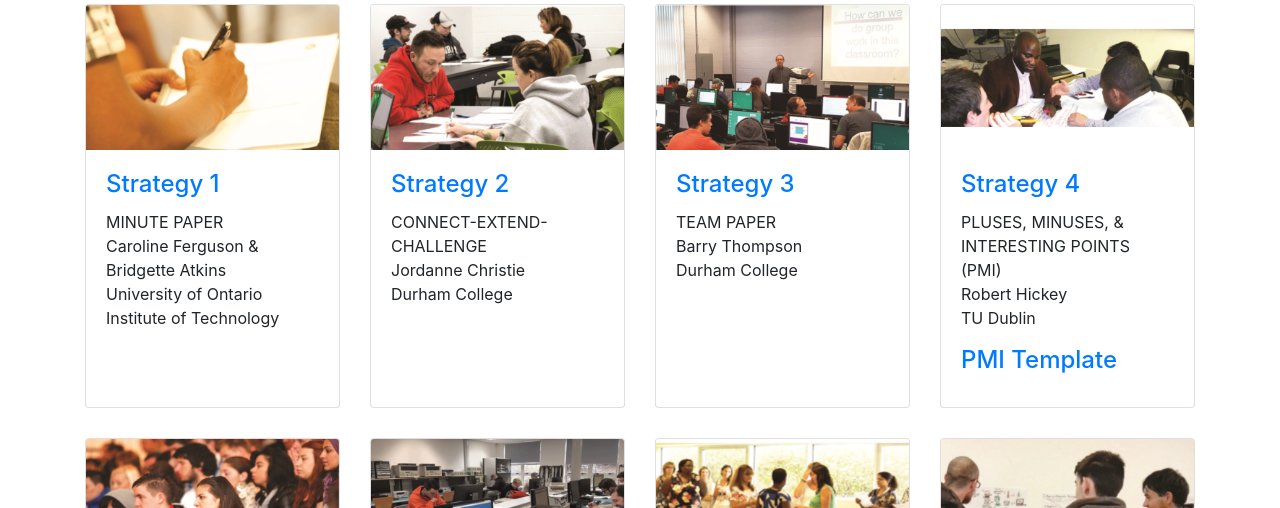
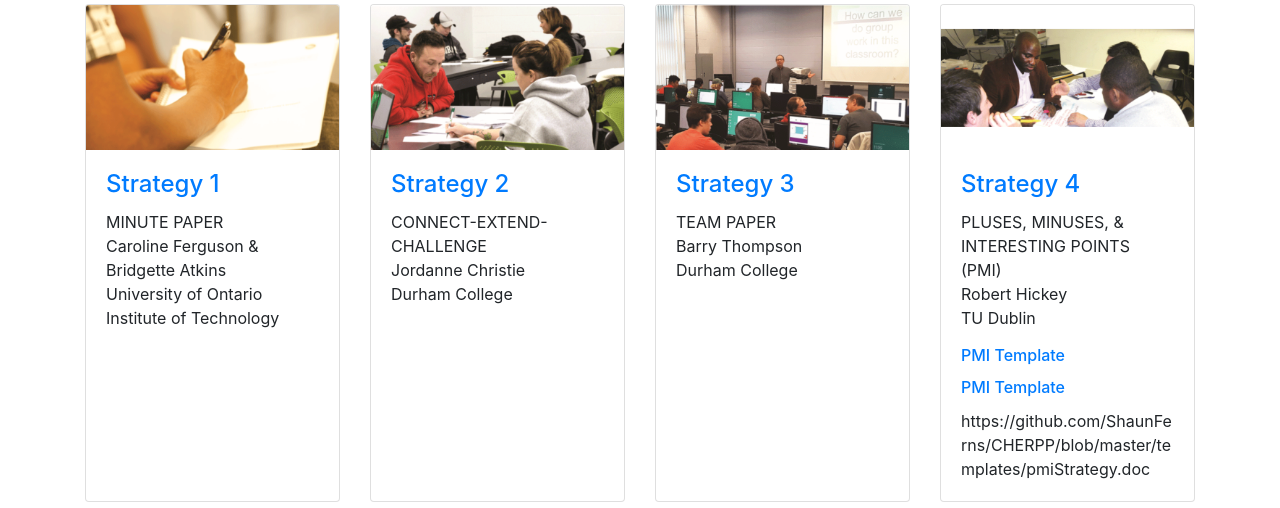
Before and after one commit to ShaunFerns/CHERPP, a website: page index.html in a window 1280 px wide. Shown: the part 292-800 px from the top of the page. Drawn offline with Linux system fonts and the light colour scheme.

Commit message:
Add files via upload

```diff
--- a/index.html
+++ b/index.html
@@ -85,7 +85,9 @@
             <div class="card-body">
               <h4 class="card-title"> <a href="strategypdf/04.pdf">Strategy 4</a></h4>
               <p class="card-text">PLUSES, MINUSES, & INTERESTING POINTS (PMI) <br>Robert Hickey <br>TU Dublin</p>
-				<h4 class="card-title"> <a href="templates/pmiStrategy.doc">PMI Template</a></h4>
+				<h6 class="card-title"> <a href="templates/pmiStrategy.doc">PMI Template</a></h6>
+				<h6 class="card-title"> <a href="templates/pmiStrategy.doc">PMI Template</a></h6>
+				https://github.com/ShaunFerns/CHERPP/blob/master/templates/pmiStrategy.doc
             </div>
           </div>
         </div>
```
